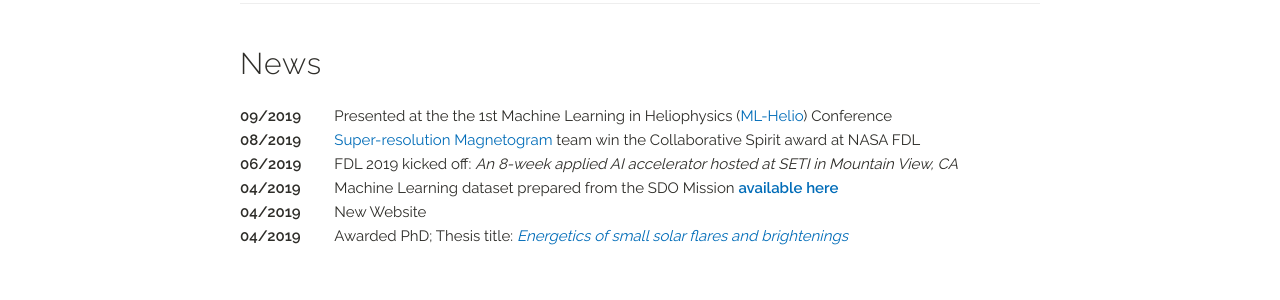
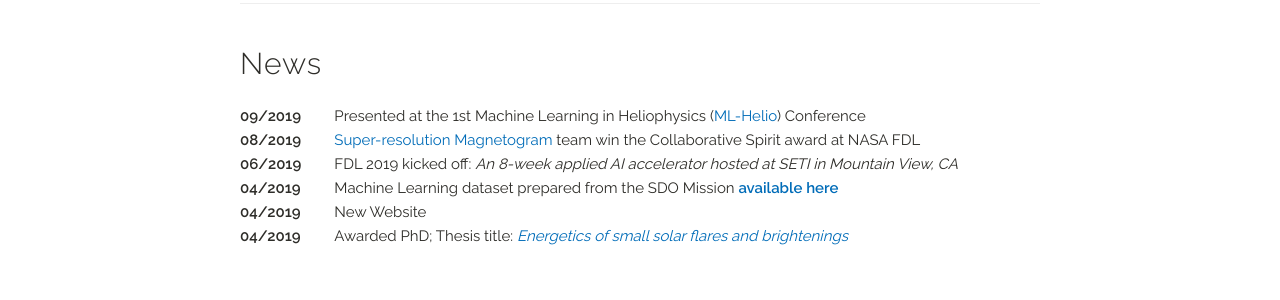
Before and after one commit to rookie0o9/rookie0o9.github.io, a Jekyll site: the page built from index.html, in a window 1280 px wide and 900 px high, scrolled down 659 px. Shown: the part 153-453 px from the top of the window. Built offline with Jekyll 4.4.1, drawn with Linux system fonts in a browser that asks for light colours; a style sheet for code colours, icons or effects is not loaded.

Commit message:
removed double 'the'

```diff
--- a/_data/news.yaml
+++ b/_data/news.yaml
@@ -1,6 +1,6 @@
 news:
 
-- title: "Presented at the the 1st Machine Learning in Heliophysics (<a href='https://ml-helio.github.io/'>ML-Helio</a>) Conference"
+- title: "Presented at the 1st Machine Learning in Heliophysics (<a href='https://ml-helio.github.io/'>ML-Helio</a>) Conference"
   date: "09/2019"
 
 - title: "<a href='https://frontierdevelopmentlab.org/2019-superresolution'>Super-resolution Magnetogram</a> team win the Collaborative Spirit award at NASA FDL"
```
